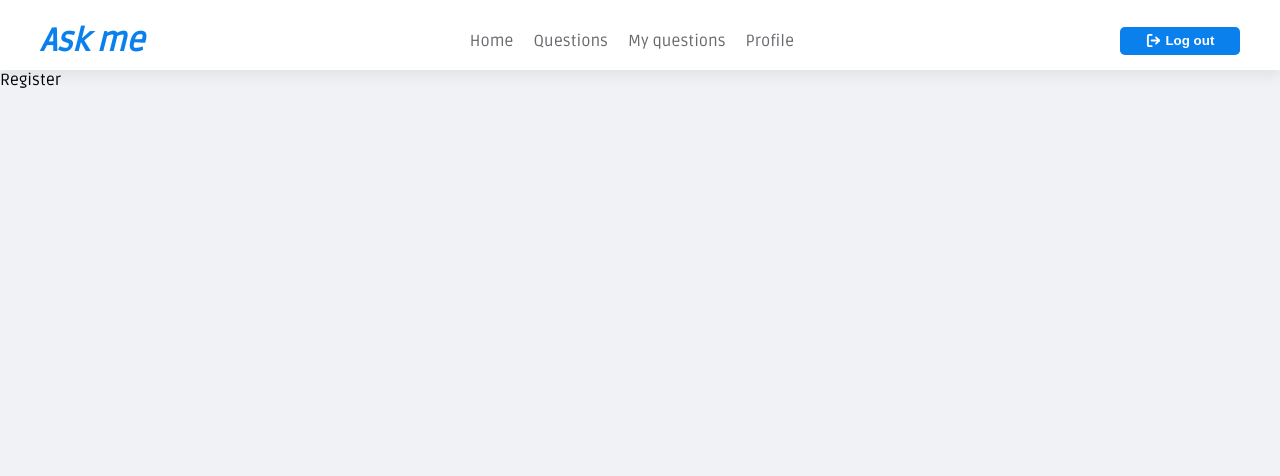
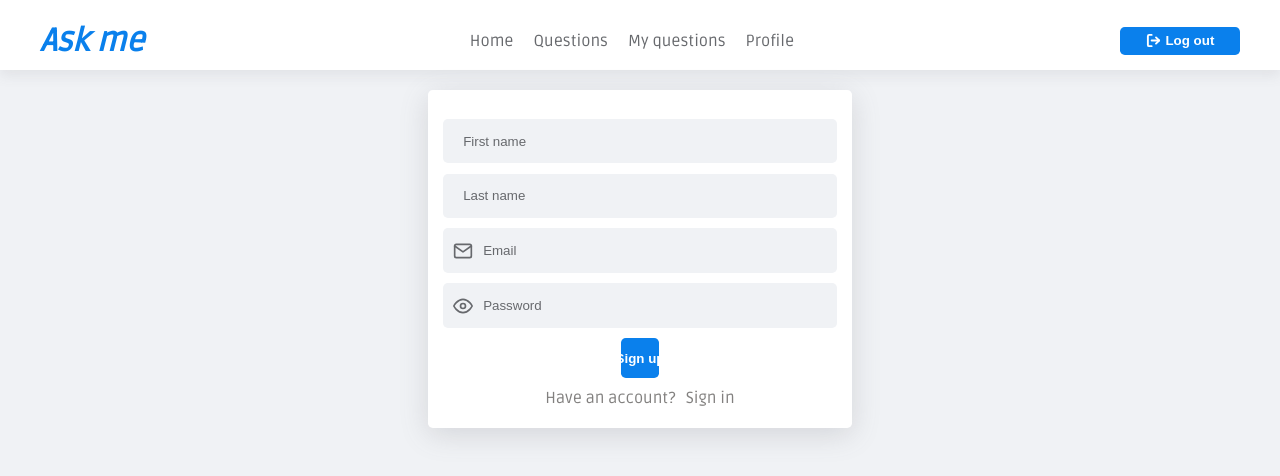
Before and after one commit to scokljat/ask-app-client, a React (Create React App) app: page /register in a window 1280 px wide. Shown: the top 476 px of the page. Built offline with nearby package versions, Linux system fonts and the light colour scheme.

Commit message:
Implemented forms for login and register pages

```diff
--- a/src/components/button/ButtonStyle.js
+++ b/src/components/button/ButtonStyle.js
@@ -24,6 +24,6 @@ export const StyledButton = styled.button`
   }
 
   @media (max-width: 580px) {
-    width: 20%;
+    width: 25%;
   }
 `;
--- a/src/globalStyles/GlobalStyles.js
+++ b/src/globalStyles/GlobalStyles.js
@@ -11,4 +11,7 @@ export const GlobalStyles = createGlobalStyle`
 
 export const colors = {
   blue: "#0a80ec",
+  red: "#f3425f",
+  gray: "#82807f",
+  placeholderGray: "#67696d",
 };
--- a/src/pages/Login.js
+++ /dev/null
@@ -1,5 +0,0 @@
-function Login() {
-  return <div>Login</div>;
-}
-
-export default Login;
--- a/src/pages/Register.js
+++ /dev/null
@@ -1,5 +0,0 @@
-function Register() {
-  return <div>Register</div>;
-}
-
-export default Register;
--- /dev/null
+++ b/src/pages/auth/AuthStyle.js
@@ -0,0 +1,71 @@
+import { NavLink } from "react-router-dom";
+import styled from "styled-components";
+import { colors } from "../../globalStyles/GlobalStyles";
+
+export const Wrapper = styled.div`
+  display: flex;
+  justify-content: center;
+`;
+
+export const Form = styled.form`
+  display: flex;
+  flex-direction: column;
+  background: ${({ theme }) => theme.bgComponent};
+  border-radius: 0.3rem;
+  width: 30%;
+  padding: 1.25rem;
+  padding-top: 1.8rem;
+  gap: 0.63rem;
+  margin-top: 1.25rem;
+  justify-content: center;
+  align-items: center;
+  box-shadow: rgba(100, 100, 111, 0.2) 0rem 0.4rem 1.8rem 0rem;
+
+  @media (max-width: 768px) {
+    width: 50%;
+  }
+`;
+
+export const StyledNavLink = styled(NavLink)`
+  color: ${colors.gray};
+  text-decoration: none;
+  align-self: center;
+  margin-left: 0.63rem;
+
+  :hover {
+    color: ${colors.blue};
+  }
+`;
+
+export const Text = styled.p`
+  font-size: 0.75rem;
+  color: ${colors.red};
+  margin: 0rem;
+  align-self: flex-start;
+`;
+
+export const InnerContainer = styled.div`
+  display: flex;
+`;
+
+export const InputWrapper = styled.div`
+  display: flex;
+  align-items: center;
+  padding-left: 0.63rem;
+  width: 100%;
+  background: ${({ theme }) => theme.background};
+  border: 0;
+  border-radius: 0.31rem;
+`;
+
+export const StyledInput = styled.input`
+  height: 2.18rem;
+  padding: 0.31rem 0.63rem;
+  outline: none;
+  background: ${({ theme }) => theme.background};
+  border: 0;
+
+  ::placeholder {
+    color: ${colors.placeholderGray};
+  }
+`;
--- /dev/null
+++ b/src/pages/auth/Login.js
@@ -0,0 +1,78 @@
+import { useState } from "react";
+import { useForm } from "react-hook-form";
+import Button from "../../components/button/Button";
+import { ReactComponent as Mail } from "../../assets/images/mail.svg";
+import { ReactComponent as Eye } from "../../assets/images/eye.svg";
+import {
+  Wrapper,
+  Form,
+  StyledNavLink,
+  Text,
+  InnerContainer,
+  InputWrapper,
+  StyledInput,
+} from "./AuthStyle";
+import { colors } from "../../globalStyles/GlobalStyles";
+
+function Login() {
+  const [passwordShown, setPasswordShown] = useState(false);
+
+  const {
+    handleSubmit,
+    register,
+    formState: { errors },
+    reset,
+  } = useForm();
+
+  const onSubmit = (values) => {
+    console.log(values);
+    reset();
+  };
+
+  return (
+    <Wrapper>
+      <Form onSubmit={handleSubmit(onSubmit)}>
+        <InputWrapper>
+          <Mail />
+          <StyledInput
+            placeholder="Email"
+            {...register("email", {
+              required: "Email is required!",
+            })}
+          />
+        </InputWrapper>
+        {errors.email && <Text>{errors.email.message}</Text>}
+        <InputWrapper>
+          <Eye
+            onClick={() => setPasswordShown(!passwordShown)}
+            style={{ cursor: "pointer" }}
+          />
+          <StyledInput
+            label="Password"
+            placeholder="Password"
+            {...register("password", {
+              required: "Password is required!",
+              minLength: {
+                value: 5,
+                message: "Password can have a minimum of 5 characters!",
+              },
+            })}
+            type={passwordShown ? "text" : "password"}
+          />
+        </InputWrapper>
+        {errors.password && <Text>{errors.password.message}</Text>}
+
+        <Button title="Login" type="submit" height="40px" />
+
+        <InnerContainer>
+          <Text style={{ color: colors.gray, fontSize: "16px" }}>
+            Don't have an account?
+          </Text>
+          <StyledNavLink to="/register">Sign up</StyledNavLink>
+        </InnerContainer>
+      </Form>
+    </Wrapper>
+  );
+}
+
+export default Login;
--- /dev/null
+++ b/src/pages/auth/Register.js
@@ -0,0 +1,89 @@
+import { useState } from "react";
+import { useForm } from "react-hook-form";
+import Button from "../../components/button/Button";
+import { ReactComponent as Mail } from "../../assets/images/mail.svg";
+import { ReactComponent as Eye } from "../../assets/images/eye.svg";
+import { colors } from "../../globalStyles/GlobalStyles";
+import {
+  Wrapper,
+  Form,
+  InputWrapper,
+  StyledInput,
+  StyledNavLink,
+  Text,
+  InnerContainer,
+} from "./AuthStyle";
+
+function Register() {
+  const [passwordShown, setPasswordShown] = useState(false);
+
+  const {
+    handleSubmit,
+    register,
+    formState: { errors },
+    reset,
+  } = useForm();
+
+  const onSubmit = (values) => {
+    console.log(values);
+    reset();
+  };
+
+  return (
+    <Wrapper>
+      <Form onSubmit={handleSubmit(onSubmit)}>
+        <InputWrapper>
+          <StyledInput
+            placeholder="First name"
+            {...register("firstName", {
+              required: "First name is required!",
+            })}
+          />
+        </InputWrapper>
+        {errors.firstName && <Text>{errors.firstName.message}</Text>}
+        <InputWrapper>
+          <StyledInput
+            placeholder="Last name"
+            {...register("lastName", {
+              required: "Last name is required!",
+            })}
+          />
+        </InputWrapper>
+        {errors.lastName && <Text>{errors.lastName.message}</Text>}
+        <InputWrapper>
+          <Mail />
+          <StyledInput
+            placeholder="Email"
+            {...register("email", {
+              required: "Email is required!",
+            })}
+          />
+        </InputWrapper>
+        {errors.email && <Text>{errors.email.message}</Text>}
+        <InputWrapper>
+          <Eye
+            onClick={() => setPasswordShown(!passwordShown)}
+            style={{ cursor: "pointer" }}
+          />
+          <StyledInput
+            label="Password"
+            placeholder="Password"
+            {...register("password", {
+              required: "Password is required!",
+            })}
+            type={passwordShown ? "text" : "password"}
+          />
+        </InputWrapper>
+        {errors.password && <Text>{errors.password.message}</Text>}
+        <Button title="Sign up" type="submit" height="40px" />
+        <InnerContainer>
+          <Text style={{ color: colors.gray, fontSize: "16px" }}>
+            Have an account?
+          </Text>
+          <StyledNavLink to="/">Sign in</StyledNavLink>
+        </InnerContainer>
+      </Form>
+    </Wrapper>
+  );
+}
+export default Register;
--- a/src/utils/Constants.js
+++ b/src/utils/Constants.js
@@ -1,5 +1,5 @@
-import Login from "../pages/Login";
-import Register from "../pages/Register";
+import Login from "../pages/auth/Login";
+import Register from "../pages/auth/Register";
 import Home from "../pages/Home";
 import Questions from "../pages/Questions";
 import MyQuestions from "../pages/MyQuestions";
```
Also changed, not shown: src/assets/images/eye.svg (added), src/assets/images/mail.svg (added).
